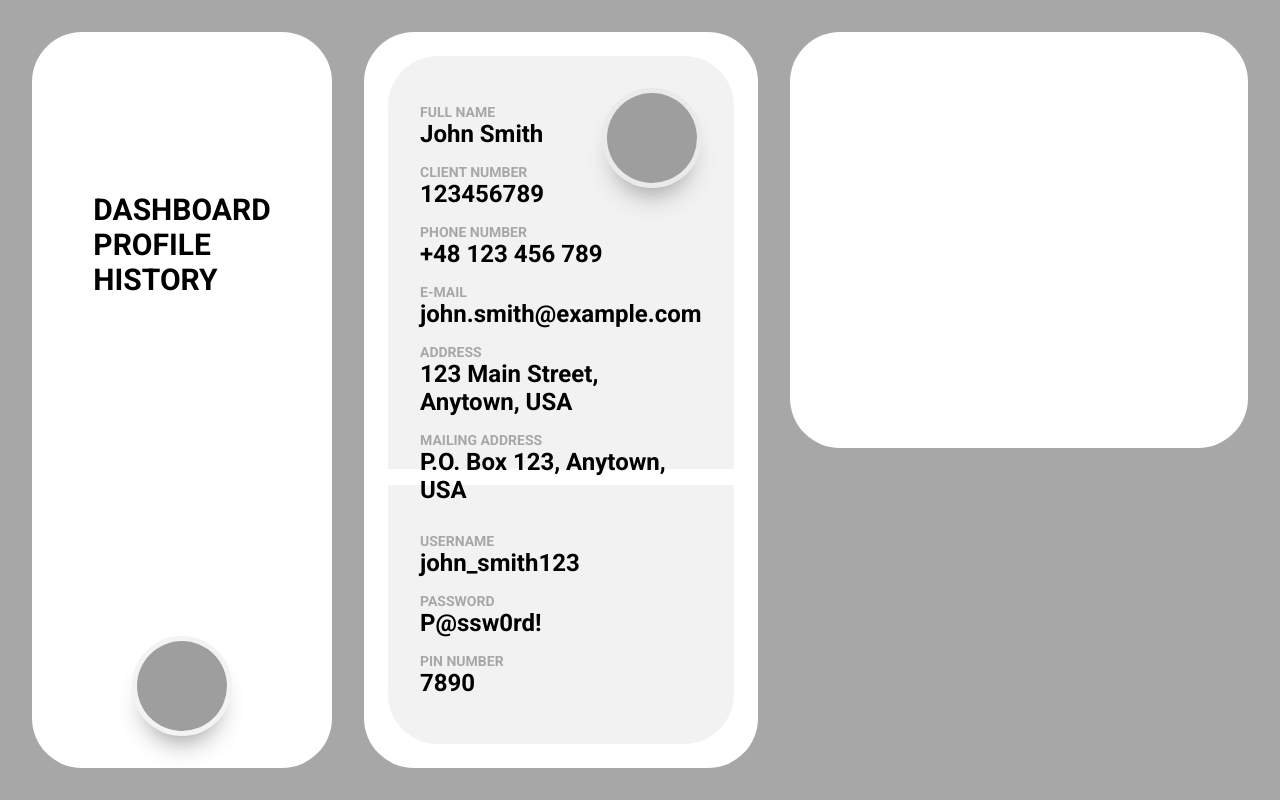
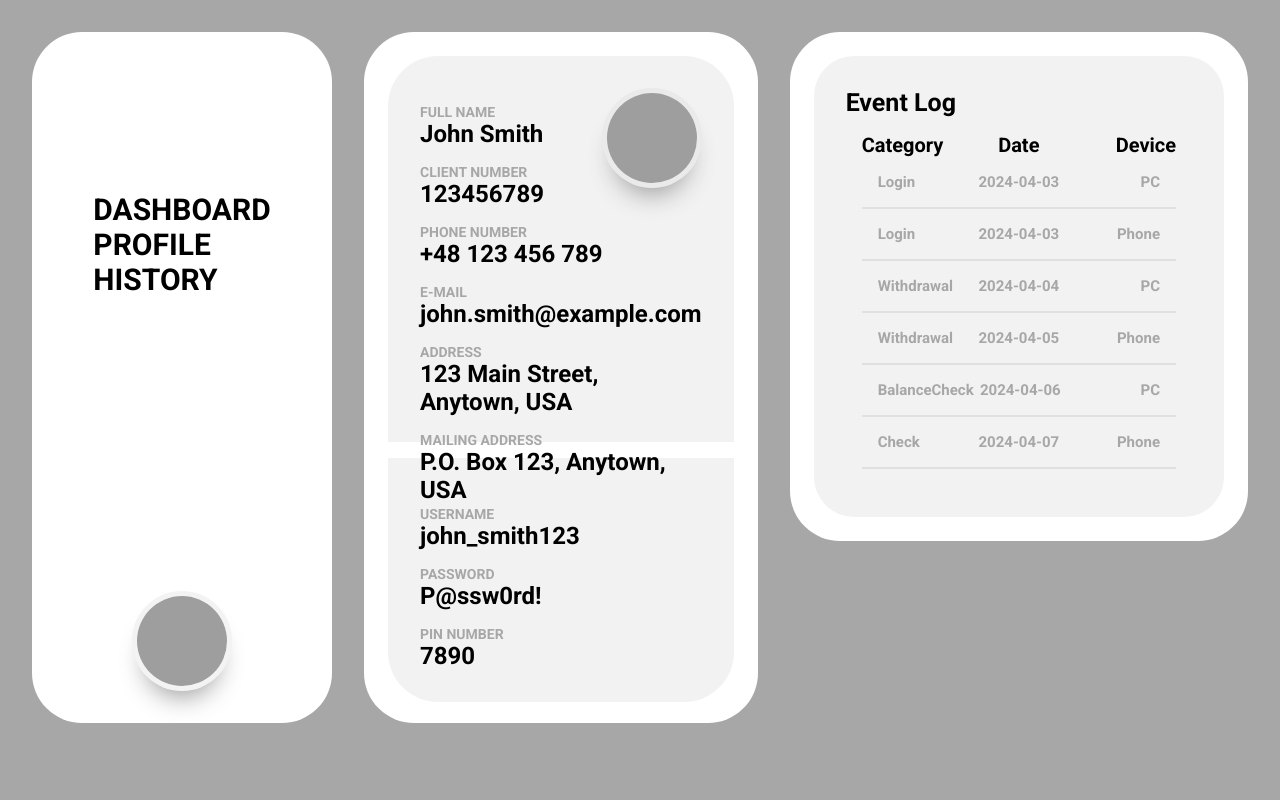
Before and after one commit to Shafosphere/money-tracker, a React (Create React App) app: page / in a window 1280 px wide. Built offline with nearby package versions, Linux system fonts and the light colour scheme; grey boxes are pictures that could not be loaded.

Commit message:
Updated Profile, added Event-log

```diff
--- a/src/Data/data.jsx
+++ b/src/Data/data.jsx
@@ -140,3 +140,101 @@ export const creditCardData = [
     pin: "1234",
   },
 ];
+export const eventLogData = [
+  {
+    category: "Login",
+    date: "2024-04-03",
+    time: "10:20:00",
+    device: "PC",
+  },
+  {
+    category: "Login",
+    date: "2024-04-03",
+    time: "11:35:00",
+    device: "Phone",
+  },
+  {
+    category: "Withdrawal",
+    date: "2024-04-04",
+    time: "13:12:00",
+    device: "PC",
+  },
+  {
+    category: "Withdrawal",
+    date: "2024-04-05",
+    time: "15:45:00",
+    device: "Phone",
+  },
+  {
+    category: "BalanceCheck",
+    date: "2024-04-06",
+    time: "09:00:00",
+    device: "PC",
+  },
+  {
+    category: "Check",
+    date: "2024-04-07",
+    time: "18:23:00",
+    device: "Phone",
+  },
+  {
+    category: "Transfer",
+    date: "2024-04-08",
+    time: "11:50:00",
+    device: "PC",
+  },
+  {
+    category: "Transfer",
+    date: "2024-04-09",
+    time: "14:30:00",
+    device: "Phone",
+  },
+  {
+    category: "Password Change",
+    date: "2024-04-10",
+    time: "10:15:00",
+    device: "PC",
+  },
+  {
+    category: "Login",
+    date: "2024-04-12",
+    time: "08:22:00",
+    device: "PC",
+  },
+  {
+    category: "Login",
+    date: "2024-04-13",
+    time: "12:45:00",
+    device: "Phone",
+  },
+  {
+    category: "Withdrawal",
+    date: "2024-04-14",
+    time: "16:00:00",
+    device: "PC",
+  },
+  {
+    category: "Withdrawal",
+    date: "2024-04-16",
+    time: "15:12:00",
+    device: "PC",
+  },
+  {
+    category: "Balance Check",
+    date: "2024-04-17",
+    time: "20:05:00",
+    device: "Phone",
+  },
+  {
+    category: "Transfer",
+    date: "2024-04-18",
+    time: "09:45:00",
+    device: "PC",
+  },
+  {
+    category: "Transfer",
+    date: "2024-04-19",
+    time: "11:10:00",
+    device: "Phone",
+  },
+];
--- a/src/components/Profile/Event-log/Event.css
+++ b/src/components/Profile/Event-log/Event.css
@@ -1,11 +1,71 @@
-.container-Event{
+.container-Event {
   height: 100%;
   width: 100%;
   padding: 2rem 2rem 2rem 2rem;
 }
-.window-Event{
+.window-Event {
   background-color: white;
   width: 100%;
   height: 100%;
   border-radius: 50px;
+  padding: 1.5rem;
+  display: flex;
+  flex-direction: column;
+  gap: 1rem;
 }
+.Event-body {
+  background-color: rgba(217, 217, 217, 0.35);
+  height: 100%;
+  width: 100%;
+  border-radius: 40px 40px 40px 40px;
+  display: flex;
+  flex-direction: column;
+  padding: 2rem;
+}
+.Event-title {
+  font-size: 25px;
+  font-weight: 600;
+}
+.Event-table {
+  padding: 1rem;
+}
+.event-table-headers {
+  font-size: 20px;
+  font-weight: 600;
+  display: flex;
+  justify-content: space-between;
+}
+.event-table-headers > div {
+  flex: 1;
+  text-align: center;
+}
+
+.event-table-headers > div:first-child {
+  text-align: left;
+}
+
+.event-table-headers > div:last-child {
+  text-align: right;
+}
+.event-data {
+  display: flex;
+  justify-content: space-between;
+  padding: 1rem 1rem 1rem 1rem;
+  border-bottom: solid rgba(167, 167, 167, 0.25) 2px;
+
+  color: #a7a7a7;
+  font-size: 15px;
+  font-weight: 600;
+}
+.event-data > div {
+  flex: 1;
+  text-align: center;
+}
+
+.event-data > div:first-child {
+  text-align: left;
+}
+
+.event-data > div:last-child {
+  text-align: right;
+}
--- a/src/components/Profile/Event-log/Event.jsx
+++ b/src/components/Profile/Event-log/Event.jsx
@@ -1,12 +1,31 @@
-import "./Event.css"
-export default function Event(){
-    return(
-        <div className="container-Event">
-            <div className="window-Event">
-                <div className="Event-head"></div>
-                <div className="Event-body"></div>
-                <div className="Event-footer"></div>
+import "./Event.css";
+import { eventLogData } from "../../../Data/data";
+export default function Event() {
+  const limitedEventLogData = eventLogData.slice(0, 6);
+  function eventData(item) {
+    return (
+      <div className="event-data">
+        <div>{item.category}</div>
+        <div>{item.date}</div>
+        <div>{item.device}</div>
+      </div>
+    );
+  }
+  return (
+    <div className="container-Event">
+      <div className="window-Event">
+        <div className="Event-body">
+          <div className="Event-title">Event Log</div>
+          <div className="Event-table">
+            <div className="event-table-headers">
+              <div>Category</div>
+              <div>Date</div>
+              <div>Device</div>
             </div>
+            {limitedEventLogData.map((item) => eventData(item))}
+          </div>
         </div>
-    )
+      </div>
+    </div>
+  );
 }
--- a/src/components/Profile/Personal/Personal.css
+++ b/src/components/Profile/Personal/Personal.css
@@ -26,8 +26,8 @@
 .avatar-Personal{
     position: absolute;
     position: absolute;
-    top: 0; /* Przykładowe ustawienie */
-    right: 0; /* Przykładowe ustawienie */
+    top: 0;
+    right: 0;
     margin: 2rem;
 }
 .data-Personal{
```
Lines whose indentation alone changed are shown as unchanged.
